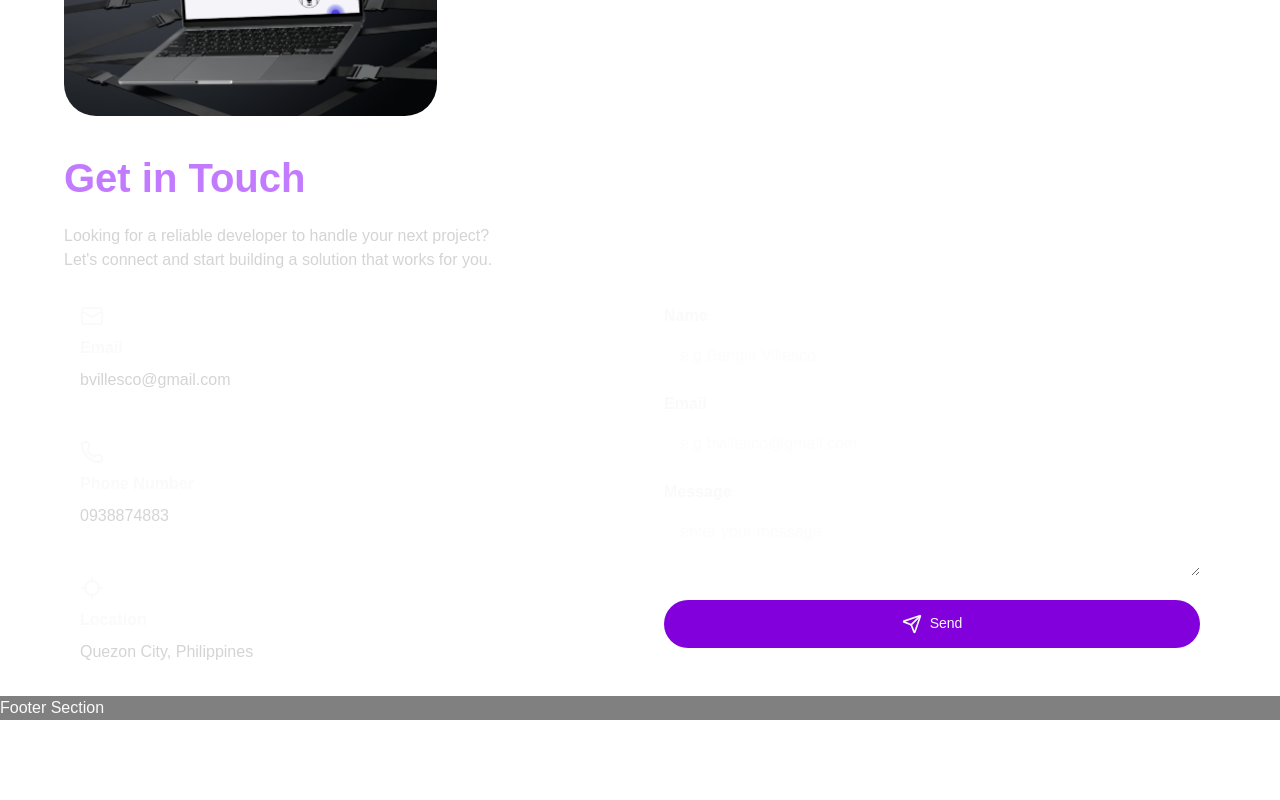
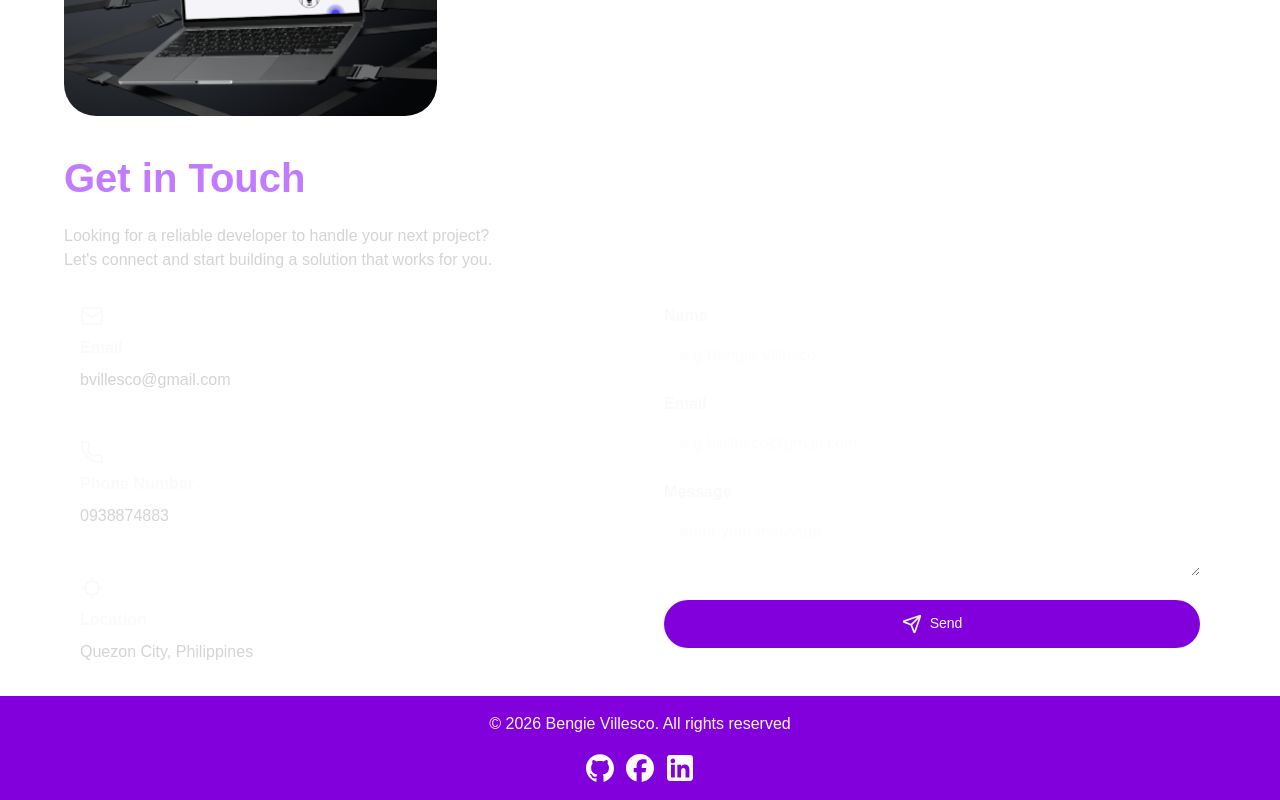
Before and after one commit to p3uj/portfolio, a Next.js app: page / in a window 1280 px wide. Shown: the part 2480-3280 px from the top of the page. Before the commit the page ends 3200 px from the top, so only its background shows below. Built offline with nearby package versions, Linux system fonts and the light colour scheme.

Commit message:
feat(ui/footer): implement footer

```diff
--- a/components/ui/footer/footer.module.scss
+++ b/components/ui/footer/footer.module.scss
@@ -1,3 +1,18 @@
+@use "../../../styles" as *;
+
 .footer {
-  background: gray;
+  display: flex;
+  flex-direction: column;
+  align-items: center;
+
+  padding: $space-md;
+  gap: $space-md;
+
+  background: var(--primary);
+
+  section {
+    display: flex;
+    flex-direction: row;
+    gap: $space-sm;
+  }
 }
--- a/components/ui/footer/footer.tsx
+++ b/components/ui/footer/footer.tsx
@@ -3,7 +3,45 @@ import styles from "./footer.module.scss";
 export default function Footer() {
   return (
     <footer className={styles.footer}>
-      <h1>Footer Section</h1>
+      <p>© 2026 Bengie Villesco. All rights reserved</p>
+
+      <section>
+        <svg
+          xmlns="http://www.w3.org/2000/svg"
+          width="32px"
+          height="32px"
+          viewBox="0 0 32 32"
+        >
+          <g className="nc-icon-wrapper" fill="rgba(250, 250, 250, 1)">
+            <path d="M16,2.345c7.735,0,14,6.265,14,14-.002,6.015-3.839,11.359-9.537,13.282-.7,.14-.963-.298-.963-.665,0-.473,.018-1.978,.018-3.85,0-1.312-.437-2.152-.945-2.59,3.115-.35,6.388-1.54,6.388-6.912,0-1.54-.543-2.783-1.435-3.762,.14-.35,.63-1.785-.14-3.71,0,0-1.173-.385-3.85,1.435-1.12-.315-2.31-.472-3.5-.472s-2.38,.157-3.5,.472c-2.677-1.802-3.85-1.435-3.85-1.435-.77,1.925-.28,3.36-.14,3.71-.892,.98-1.435,2.24-1.435,3.762,0,5.355,3.255,6.563,6.37,6.913-.403,.35-.77,.963-.893,1.872-.805,.368-2.818,.963-4.077-1.155-.263-.42-1.05-1.452-2.152-1.435-1.173,.018-.472,.665,.017,.927,.595,.332,1.277,1.575,1.435,1.978,.28,.787,1.19,2.293,4.707,1.645,0,1.173,.018,2.275,.018,2.607,0,.368-.263,.787-.963,.665-5.719-1.904-9.576-7.255-9.573-13.283,0-7.735,6.265-14,14-14Z"></path>
+          </g>
+        </svg>
+
+        <svg
+          xmlns="http://www.w3.org/2000/svg"
+          width="32px"
+          height="32px"
+          viewBox="0 0 32 32"
+        >
+          <g className="nc-icon-wrapper" fill="rgba(250, 250, 250, 1)">
+            <path d="M16,2c-7.732,0-14,6.268-14,14,0,6.566,4.52,12.075,10.618,13.588v-9.31h-2.887v-4.278h2.887v-1.843c0-4.765,2.156-6.974,6.835-6.974,.887,0,2.417,.174,3.043,.348v3.878c-.33-.035-.904-.052-1.617-.052-2.296,0-3.183,.87-3.183,3.13v1.513h4.573l-.786,4.278h-3.787v9.619c6.932-.837,12.304-6.74,12.304-13.897,0-7.732-6.268-14-14-14Z"></path>
+          </g>
+        </svg>
+
+        <svg
+          xmlns="http://www.w3.org/2000/svg"
+          width="32px"
+          height="32px"
+          viewBox="0 0 32 32"
+        >
+          <g className="nc-icon-wrapper" fill="rgba(250, 250, 250, 1)">
+            <path
+              d="M26.111,3H5.889c-1.595,0-2.889,1.293-2.889,2.889V26.111c0,1.595,1.293,2.889,2.889,2.889H26.111c1.595,0,2.889-1.293,2.889-2.889V5.889c0-1.595-1.293-2.889-2.889-2.889ZM10.861,25.389h-3.877V12.87h3.877v12.519Zm-1.957-14.158c-1.267,0-2.293-1.034-2.293-2.31s1.026-2.31,2.293-2.31,2.292,1.034,2.292,2.31-1.026,2.31-2.292,2.31Zm16.485,14.158h-3.858v-6.571c0-1.802-.685-2.809-2.111-2.809-1.551,0-2.362,1.048-2.362,2.809v6.571h-3.718V12.87h3.718v1.686s1.118-2.069,3.775-2.069,4.556,1.621,4.556,4.975v7.926Z"
+              fill-rule="evenodd"
+            ></path>
+          </g>
+        </svg>
+      </section>
     </footer>
   );
 }
```
